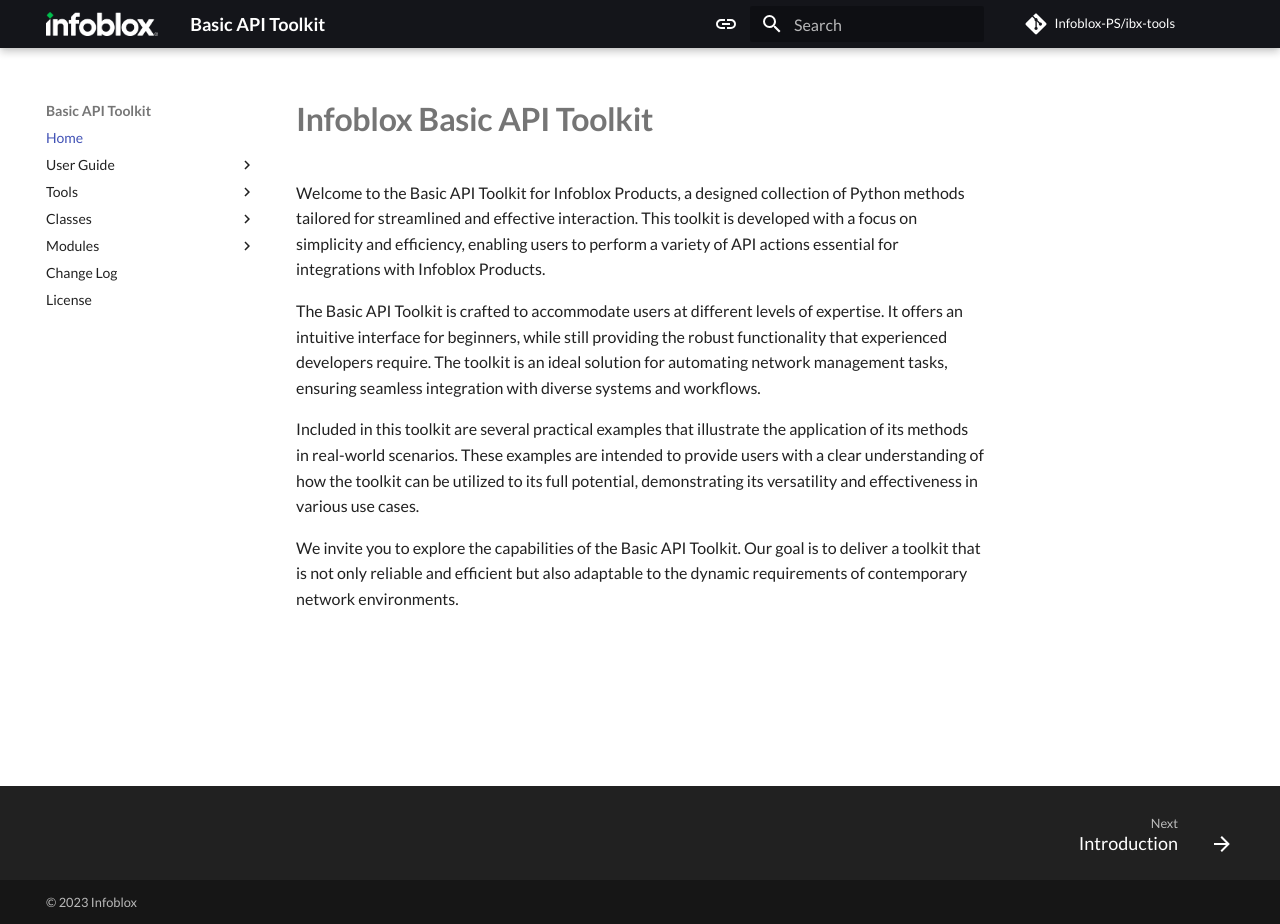
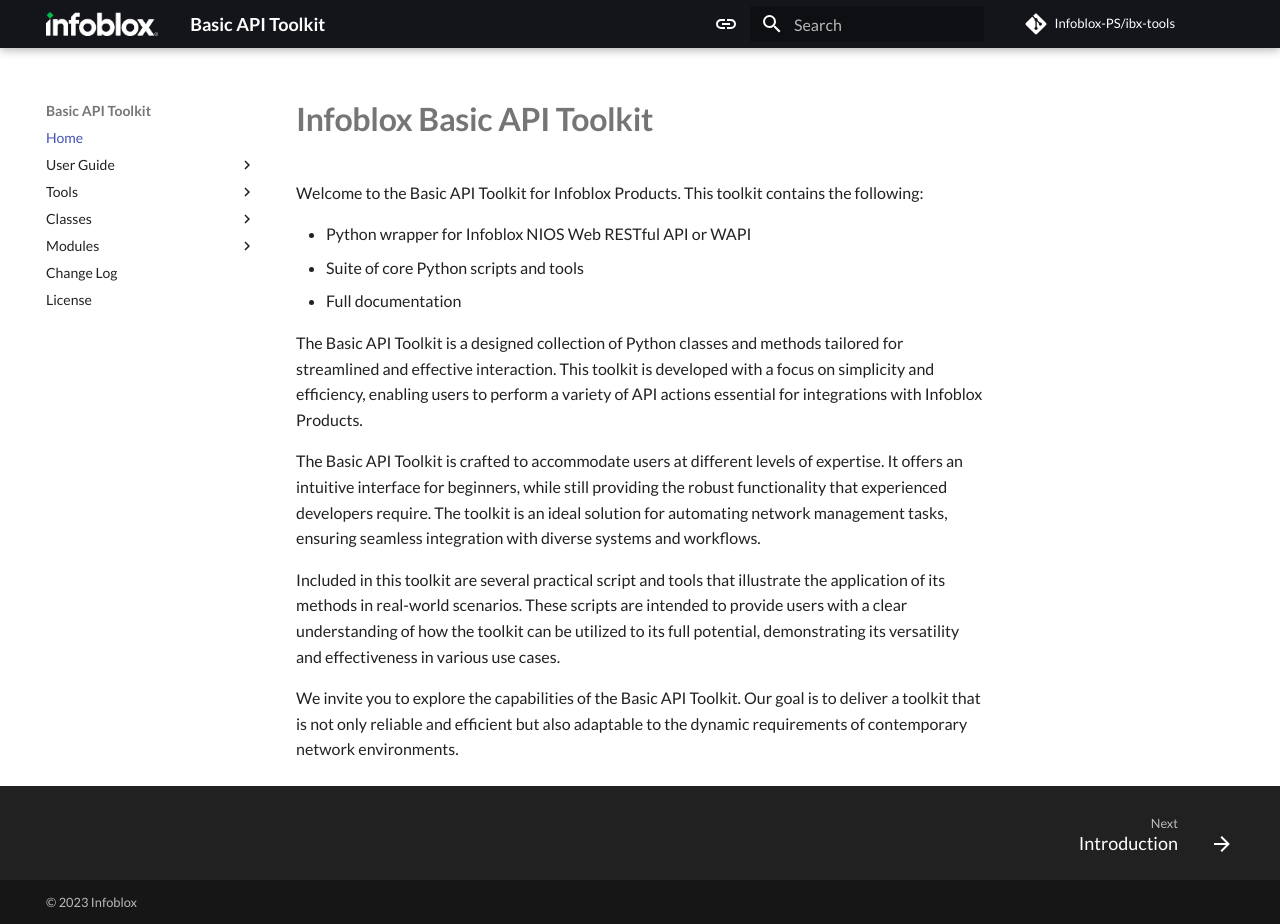
Before and after one commit to Infoblox-PS/ibx-sdk, an MkDocs documentation site: the page built from docs/index.md, in a window 1280 px wide and 924 px high. Built offline with MkDocs 1.6.1 and Material for MkDocs 9.7.7, drawn with Linux system fonts in a browser that asks for light colours; some web fonts are replaced; comment, search, counter and statistics services are not loaded.

Commit message:
docs: Update toolkit description in docs
The description of Infoblox Basic API Toolkit in the main documentation
is revised. Elaborates what's included in the toolkit and provides more
details about its features, scope, and applications. It now emphasizes
the addition of several practical scripts and tools, and their
applications in real-world scenarios.

```diff
--- a/docs/index.md
+++ b/docs/index.md
@@ -1,17 +1,26 @@
 # **Infoblox Basic API Toolkit**
 
-Welcome to the Basic API Toolkit for Infoblox Products, a designed collection of Python methods tailored for
+Welcome to the Basic API Toolkit for Infoblox Products. This toolkit contains the following:
+
+* Python wrapper for Infoblox NIOS Web RESTful API or WAPI
+* Suite of core Python scripts and tools
+* Full documentation
+
+The Basic API Toolkit is a designed collection of Python classes and methods tailored for
 streamlined and effective interaction. This toolkit is developed with a focus on simplicity and
-efficiency, enabling users to perform a variety of API actions essential for integrations with Infoblox Products.
+efficiency, enabling users to perform a variety of API actions essential for integrations with
+Infoblox Products.
 
-The Basic API Toolkit is crafted to accommodate users at different levels of expertise. It offers an intuitive interface
-for beginners, while still providing the robust functionality that experienced developers require. The toolkit is an
-ideal solution for automating network management tasks, ensuring seamless integration with diverse systems and
-workflows.
+The Basic API Toolkit is crafted to accommodate users at different levels of expertise. It offers an
+intuitive interface for beginners, while still providing the robust functionality that experienced
+developers require. The toolkit is an ideal solution for automating network management tasks,
+ensuring seamless integration with diverse systems and workflows.
 
-Included in this toolkit are several practical examples that illustrate the application of its methods in real-world
-scenarios. These examples are intended to provide users with a clear understanding of how the toolkit can be utilized
-to its full potential, demonstrating its versatility and effectiveness in various use cases.
+Included in this toolkit are several practical script and tools that illustrate the application
+of its methods in real-world scenarios. These scripts are intended to provide users with a clear
+understanding of how the toolkit can be utilized to its full potential, demonstrating its
+versatility and effectiveness in various use cases.
 
-We invite you to explore the capabilities of the Basic API Toolkit. Our goal is to deliver a toolkit that
-is not only reliable and efficient but also adaptable to the dynamic requirements of contemporary network environments.
+We invite you to explore the capabilities of the Basic API Toolkit. Our goal is to deliver a
+toolkit that is not only reliable and efficient but also adaptable to the dynamic requirements of
+contemporary network environments.
```
